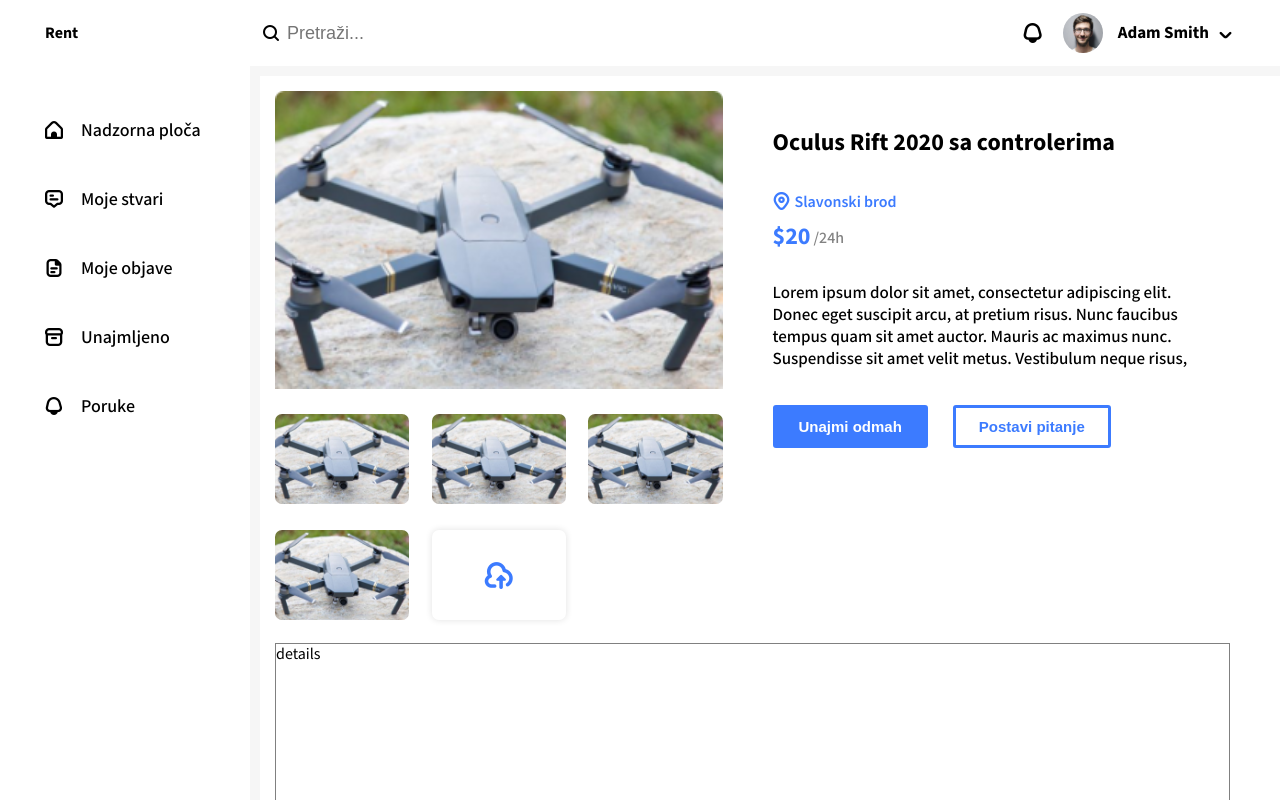
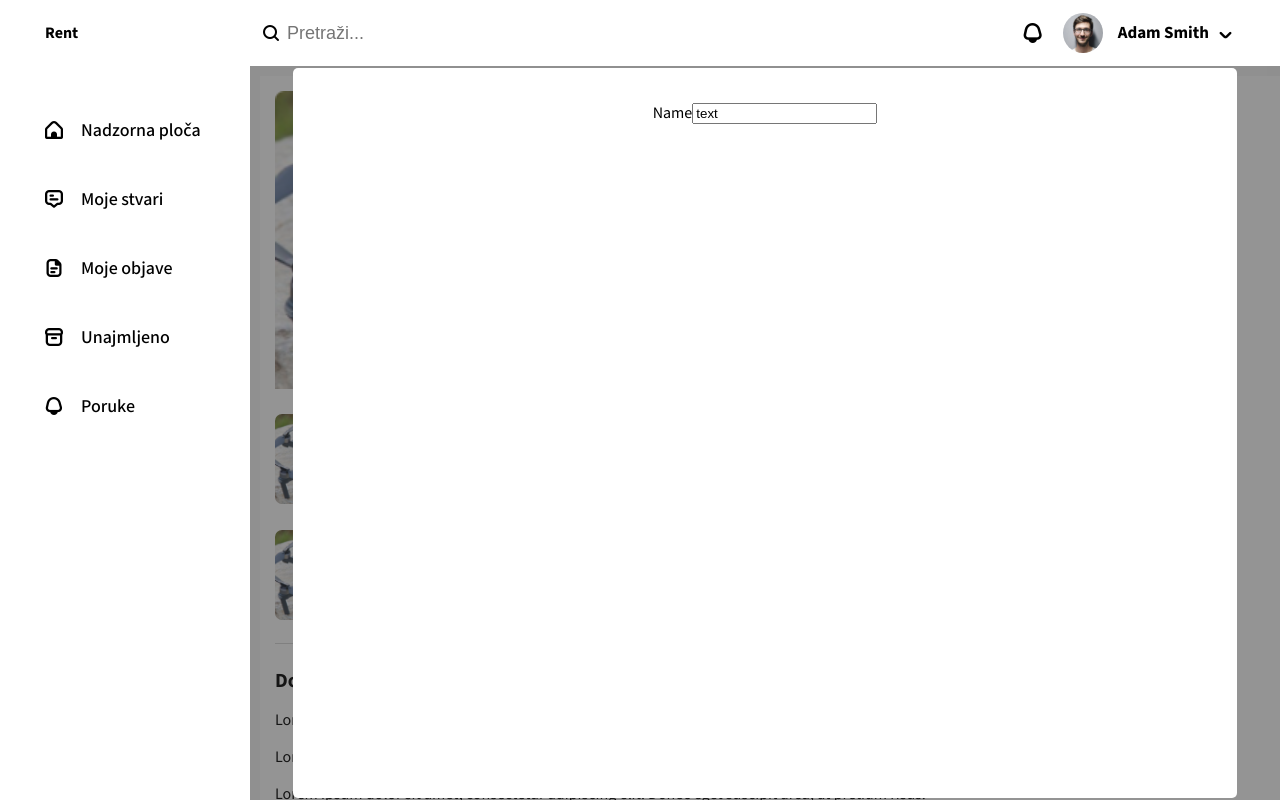
Before and after one commit to alkuca/iznajmitelj, a React (Create React App) app in the folder client/: page / in a window 1280 px wide. Shown: the top 800 px of the page. Built offline with nearby package versions, Linux system fonts and the light colour scheme.

Commit message:
new components

```diff
--- a/client/src/App.scss
+++ b/client/src/App.scss
@@ -344,12 +344,24 @@ body{
     }
   }
   .details-container{
+    border-top:1px solid #d7d7d7;
+    width:100%;
+    margin: 20px 50px 20px 0;
+    padding-top:10px;
+    h1{
+      font-size: 20px;
+    }
+    p{
+      max-width: 700px;
+    }
+  }
+  .map-container{
     width:100%;
     height:400px;
     border: 1px solid grey;
     margin: 20px 50px 20px 0;
   }
-  .map-container{
+  .contact-container{
     width:100%;
     height:400px;
     border: 1px solid grey;
@@ -411,3 +423,21 @@ body{
     }
   }
 }
+
+.input-modal-container{
+  position: fixed;
+  top:66px;
+  left: 250px;
+  width: calc(100% - 250px);
+  height: calc(100vh - 66px);
+  background: rgba(42, 42, 42, 0.5);
+  @include center;
+  .input-modal{
+    background: rgba(255, 255, 255, 1);
+    border-radius: 5px;
+    @include center_vertical_column;
+    padding: 35px 60px 25px 60px;
+    width:80%;
+    height: 670px;
+  }
+}
--- a/client/src/components/DashboardContent.js
+++ b/client/src/components/DashboardContent.js
@@ -1,5 +1,6 @@
 import React from "react";
 import ItemPage from "./ItemPage";
+import InputModal from "./InputModal";
 
 
 class DashboardContent extends React.Component {
@@ -8,6 +9,7 @@ class DashboardContent extends React.Component {
             <div className="dashboard-container">
                 <div className="dashboard-content">
                     <ItemPage/>
+                    <InputModal/>
                 </div>
             </div>
         )
--- /dev/null
+++ b/client/src/components/InputField.js
@@ -0,0 +1,16 @@
+import React from "react";
+
+const InputField = ({ value, label, name, placeholder, type, onChange, className }) => (
+    <div className={className}>
+        {label && <label htmlFor="input-field">{label}</label>}
+        <input
+            type={type}
+            value={value}
+            name={name}
+            placeholder={placeholder}
+            onChange={onChange}
+        />
+    </div>
+);
+
+export default InputField;
--- /dev/null
+++ b/client/src/components/InputModal.js
@@ -0,0 +1,25 @@
+import React from "react";
+import InputField from "./InputField";
+
+
+class InputModal extends React.Component {
+    render(){
+        return (
+            <div className="input-modal-container">
+                <div className="input-modal">
+                    <InputField
+                        className="className"
+                        type="text"
+                        value="text"
+                        placeholder="Product Name"
+                        label="Name"
+                        name="name"
+                        onChange="text"
+                    />
+                </div>
+            </div>
+        )
+    }
+}
+
+export default InputModal;
--- a/client/src/components/ItemPage.js
+++ b/client/src/components/ItemPage.js
@@ -35,10 +35,16 @@ class ItemPage extends React.Component {
                     </div>
                 </div>
                 <div className="details-container">
-                    details
+                    <h1>Dodatan opis</h1>
+                    <p>Lorem ipsum dolor sit amet, consectetur adipiscing elit. Donec eget suscipit arcu, at pretium risus.</p>
+                    <p>Lorem ipsum dolor sit amet, consectetur adipiscing elit. Donec eget suscipit arcu, at pretium risus.</p>
+                    <p>Lorem ipsum dolor sit amet, consectetur adipiscing elit. Donec eget suscipit arcu, at pretium risus.</p>
                 </div>
                 <div className="map-container">
                     map
+                </div>
+                <div className="contact-container">
+                    contact
                 </div>
             </div>
         )
```
